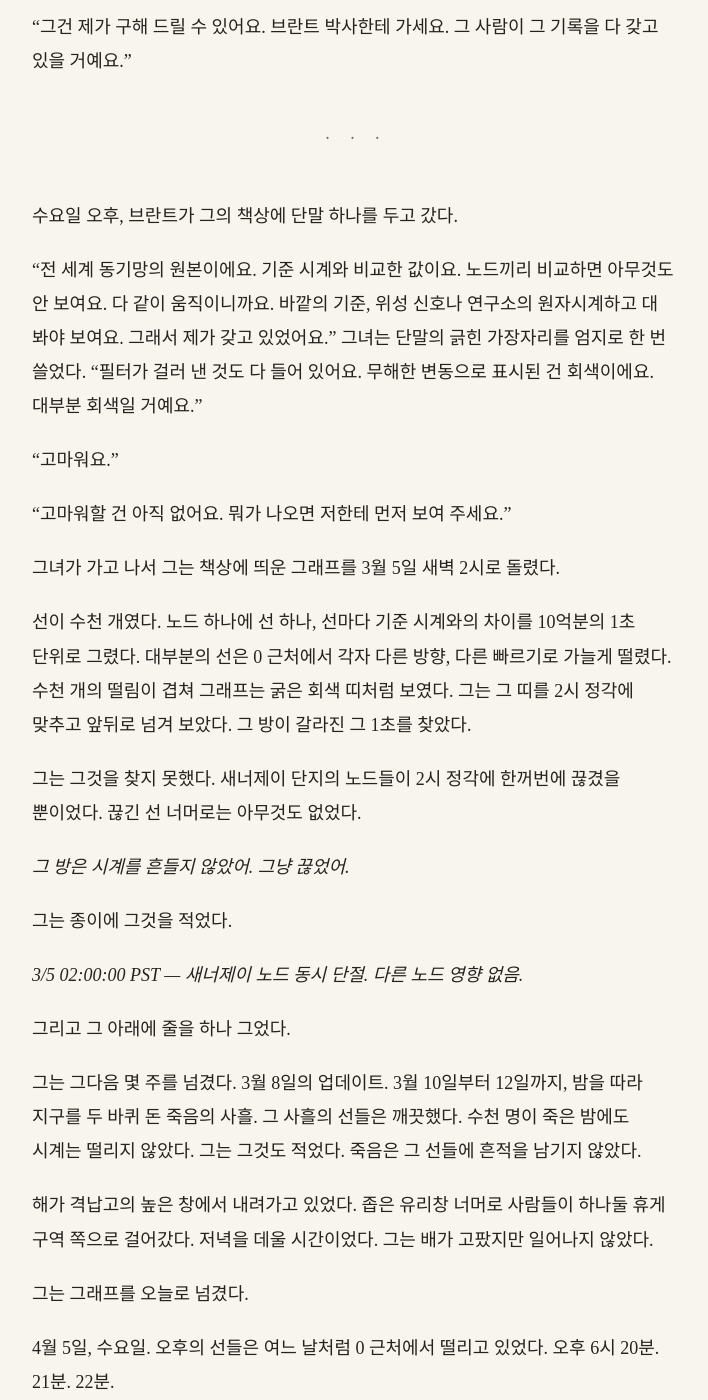
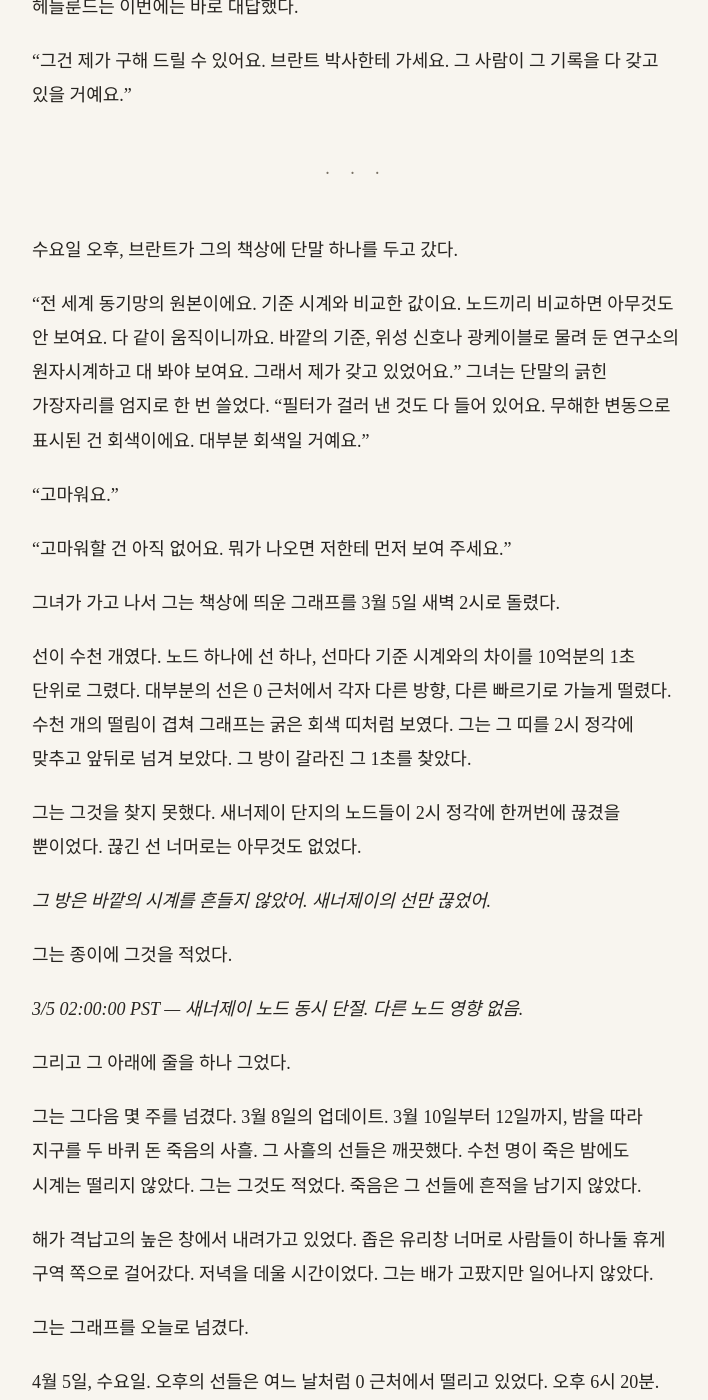
Before and after one commit to kangkkang/writer_s1_public, a Jekyll site: the page built from vol2/039.md, in a window 1280 px wide and 1400 px high, scrolled down 12505 px. Shown: the whole window, without its empty margins (284-992 px from the left). Built offline with Jekyll 4.4.1, drawn with Linux system fonts in a browser that asks for light colours; our own code applies the rules of GitHub Pages for plain Markdown files; some of the changed text lies outside the part shown.

Commit message:
Update from https://github.com/kangkkang/writer_s1/commit/b60282a25b9115c4008bd35e73b229ccdcd5a8eb

```diff
--- a/vol2/039.md
+++ b/vol2/039.md
@@ -178,7 +178,7 @@
 
 남자는 단정한 손가락으로 턱을 한 번 쓸었다.
 
-"다만 그날 밤 두 분이 들어온 외주 인력 자격은 회사가 따로 확인했습니다. 그 자격이 누구 이름으로 발급됐는지도요. 고인이 되신 카일 린드그렌 씨더군요."
+"다만 그날 밤 정비 구역 안쪽의 통로 문을 연 협력업체 출입증은 회사가 따로 확인했습니다. 그 출입증이 누구 이름으로 발급됐는지도요. 고인이 되신 카일 린드그렌 씨더군요."
 
 탁자 밑에서 이단은 저도 모르게 주먹을 쥐었다. 손톱이 손바닥에 박혔다.
 
@@ -256,7 +256,7 @@
 
 수요일 오후, 브란트가 그의 책상에 단말 하나를 두고 갔다.
 
-"전 세계 동기망의 원본이에요. 기준 시계와 비교한 값이요. 노드끼리 비교하면 아무것도 안 보여요. 다 같이 움직이니까요. 바깥의 기준, 위성 신호나 연구소의 원자시계하고 대 봐야 보여요. 그래서 제가 갖고 있었어요." 그녀는 단말의 긁힌 가장자리를 엄지로 한 번 쓸었다. "필터가 걸러 낸 것도 다 들어 있어요. 무해한 변동으로 표시된 건 회색이에요. 대부분 회색일 거예요."
+"전 세계 동기망의 원본이에요. 기준 시계와 비교한 값이요. 노드끼리 비교하면 아무것도 안 보여요. 다 같이 움직이니까요. 바깥의 기준, 위성 신호나 광케이블로 물려 둔 연구소의 원자시계하고 대 봐야 보여요. 그래서 제가 갖고 있었어요." 그녀는 단말의 긁힌 가장자리를 엄지로 한 번 쓸었다. "필터가 걸러 낸 것도 다 들어 있어요. 무해한 변동으로 표시된 건 회색이에요. 대부분 회색일 거예요."
 
 "고마워요."
 
@@ -268,7 +268,7 @@
 
 그는 그것을 찾지 못했다. 새너제이 단지의 노드들이 2시 정각에 한꺼번에 끊겼을 뿐이었다. 끊긴 선 너머로는 아무것도 없었다.
 
-*그 방은 시계를 흔들지 않았어. 그냥 끊었어.*
+*그 방은 바깥의 시계를 흔들지 않았어. 새너제이의 선만 끊었어.*
 
 그는 종이에 그것을 적었다.
 
@@ -316,7 +316,7 @@
 
 그 옆의 여백에 작은 점 하나를 찍었다. 점 옆에 물음표는 붙이지 않았다. 물음표를 붙일 만큼 아는 것이 없었다.
 
-그는 그 줄을 한 번 더 읽었다. 연필 끝이 점 옆에서 잠깐 머물렀다가 떨어졌다. 이 줄은 그 방과 아무 관계가 없었다. 그 방은 시계를 흔들지 않았다. 지금 그가 막아야 하는 것은 그 방이었다.
+그는 그 줄을 한 번 더 읽었다. 연필 끝이 점 옆에서 잠깐 머물렀다가 떨어졌다. 이 줄은 그 방과 아무 관계가 없었다. 그 방은 바깥의 시계를 흔들지 않았다. 지금 그가 막아야 하는 것은 그 방이었다.
 
 그는 종이를 넘겨 3월 5일의 줄로 돌아갔다.
 
@@ -352,4 +352,4 @@
 
 그는 컵을 들고 자기 방으로 걸어갔다. 책상 위에는 어제의 종이가 그대로 펼쳐져 있었다. 맨 아래 줄 옆에 작은 점 하나가 있었다.
 
-그는 컵을 종이 옆에 내려놓고, 3월 5일의 줄을 다시 펼쳤다.
+그는 컵을 종이 옆에 내려놓고, 종이를 앞으로 넘겨 3월 5일의 줄을 다시 보았다.
```
Also changed, not shown: other parts of vol2/039.md (+6 -6 lines), vol2/037.md (+7 -9 lines), vol2/038.md (+6 -6 lines), vol2/040.md (+5 -5 lines), vol2/041.md (+1 -1 lines).
